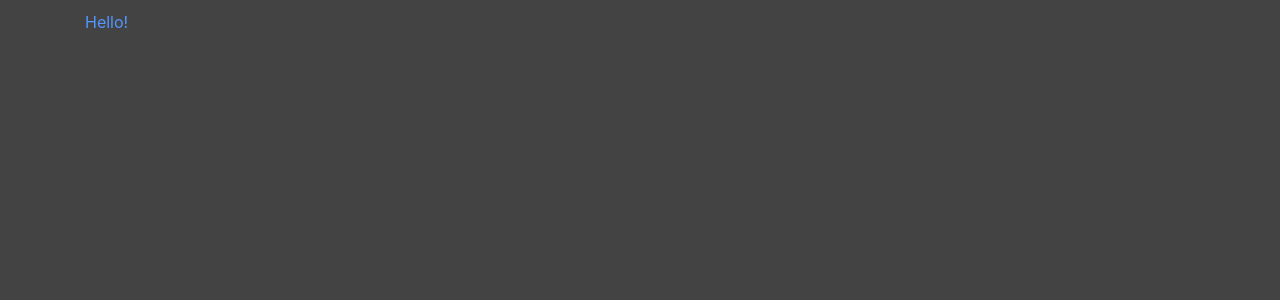
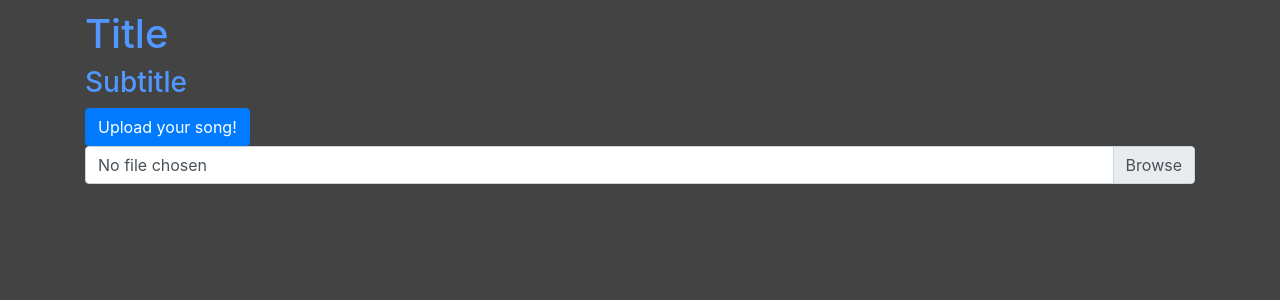
Before and after one commit to cherrykit/HTN2021, a Vue app in the folder client/: page / in a window 1280 px wide. Shown: the top 300 px of the page. Built offline with nearby package versions, Linux system fonts and the light colour scheme.

Commit message:
add basic text and change line endings

```diff
--- a/client/src/components/HelloWorld.vue
+++ b/client/src/components/HelloWorld.vue
@@ -1,6 +1,9 @@
 <template>
   <div class="container">
-    <p>{{ msg }}</p>
+    <h1>Title</h1>
+    <h3>Subtitle</h3>
+    <b-button type="submit" variant="primary">Upload your song!</b-button>
+    <b-form-file no-drop accept="mp3/*"></b-form-file>
   </div>
 </template>
 
```
Also changed, not shown: 1 other file (tests, documents, lock files or other folders).
